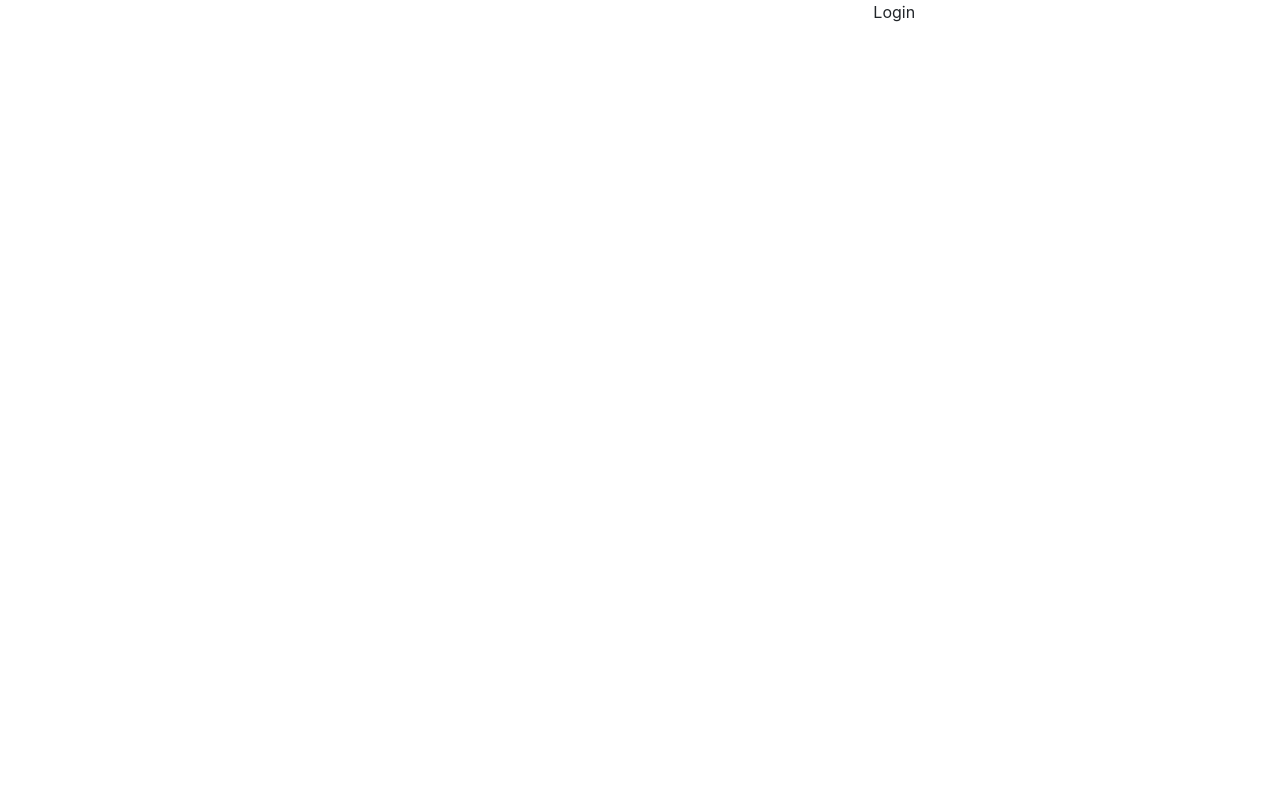
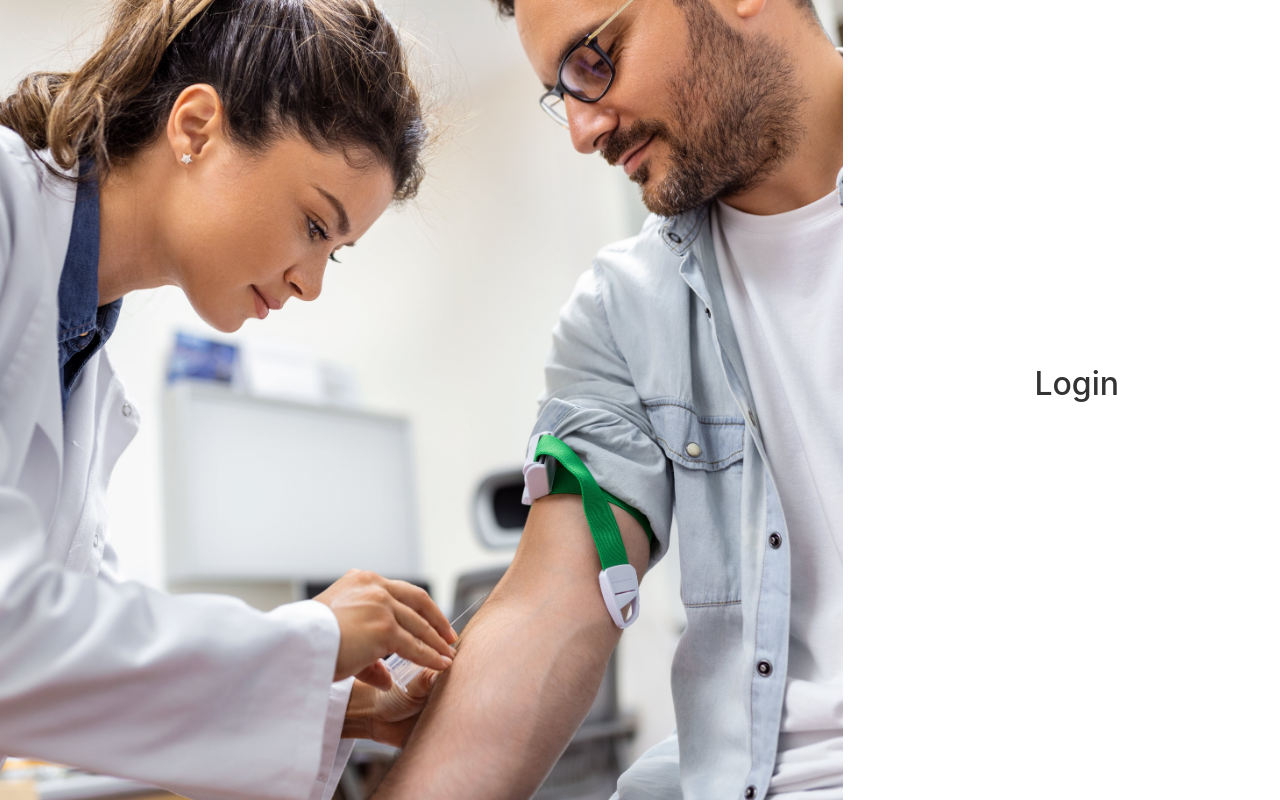
Before and after one commit to cjffcnx/Final-project, a React (Create React App) app in the folder client/: page /login in a window 1280 px wide. Built offline with nearby package versions, Linux system fonts and the light colour scheme.

Commit message:
Doing the frontend part

```diff
--- a/client/src/index.css
+++ b/client/src/index.css
@@ -1,5 +1,87 @@
-*{
+* {
   margin: 0;
   padding: 0;
   box-sizing: border-box;
 }
+
+/* Login Page Layout */
+.row {
+  min-height: 100vh;
+  display: flex;
+}
+
+/* Image Section - Left Side */
+.form-banner {
+  display: flex;
+  align-items: center;
+  justify-content: center;
+}
+
+.form-banner img {
+  width: 100%;
+  height: 100vh;
+  object-fit: cover;
+}
+
+/* Form Section - Right Side */
+.form-container {
+  display: flex;
+  align-items: center;
+  justify-content: center;
+  height: 100vh;
+  padding: 2rem;
+  background-color: white;
+}
+
+.login-form {
+  width: 100%;
+  max-width: 400px;
+}
+
+.login-form h2 {
+  text-align: center;
+  margin-bottom: 2rem;
+  color: #333;
+}
+
+.form-group {
+  margin-bottom: 1.5rem;
+}
+
+.form-group label {
+  display: block;
+  margin-bottom: 0.5rem;
+  color: #555;
+  font-weight: 500;
+}
+
+.form-control {
+  width: 100%;
+  padding: 0.75rem;
+  border: 1px solid #ddd;
+  border-radius: 4px;
+  font-size: 1rem;
+}
+
+.form-control:focus {
+  outline: none;
+  border-color: #007bff;
+  box-shadow: 0 0 0 2px rgba(0, 123, 255, 0.25);
+}
+
+.btn {
+  width: 100%;
+  padding: 0.75rem;
+  background-color: #007bff;
+  color: white;
+  border: none;
+  border-radius: 4px;
+  font-size: 1rem;
+  cursor: pointer;
+  transition: background-color 0.3s;
+  margin-top: 1rem;
+}
+
+.btn:hover {
+  background-color: #0056b3;
+}
--- a/client/src/pages/auth/Login.js
+++ b/client/src/pages/auth/Login.js
@@ -1,20 +1,26 @@
 import React from 'react'
 
+
 const Login = () => {
-  return (
-   <>
-   <div className="row">
+    return (
+        <>
+            <div className="row g-0">
 
-<div className="col-md-8">
+                <div className="col-md-8 form-banner" >
+                    <img src="./assets/images/banner1.jpg" alt="Banner" />
+                </div>
 
-</div>
+                <div className="col-md-4 form-container">
+                    <div className="login-form">
+                        <h2>Login</h2>
 
-<div className="col-md-4">Login</div>
+                    </div>
+                </div>
+            </div>
 
-    </div>
 
-   </>
-  )
+        </>
+    )
 }
 
 export default Login
```
Also changed, not shown: client/src/components/shared/Form.js (added, +24 -0 lines), client/src/components/shared/InputType.js (added, +12 -0 lines), client/public/assets/images/banner1.jpg (added), client/public/assets/images/banner2.jpg (added).
